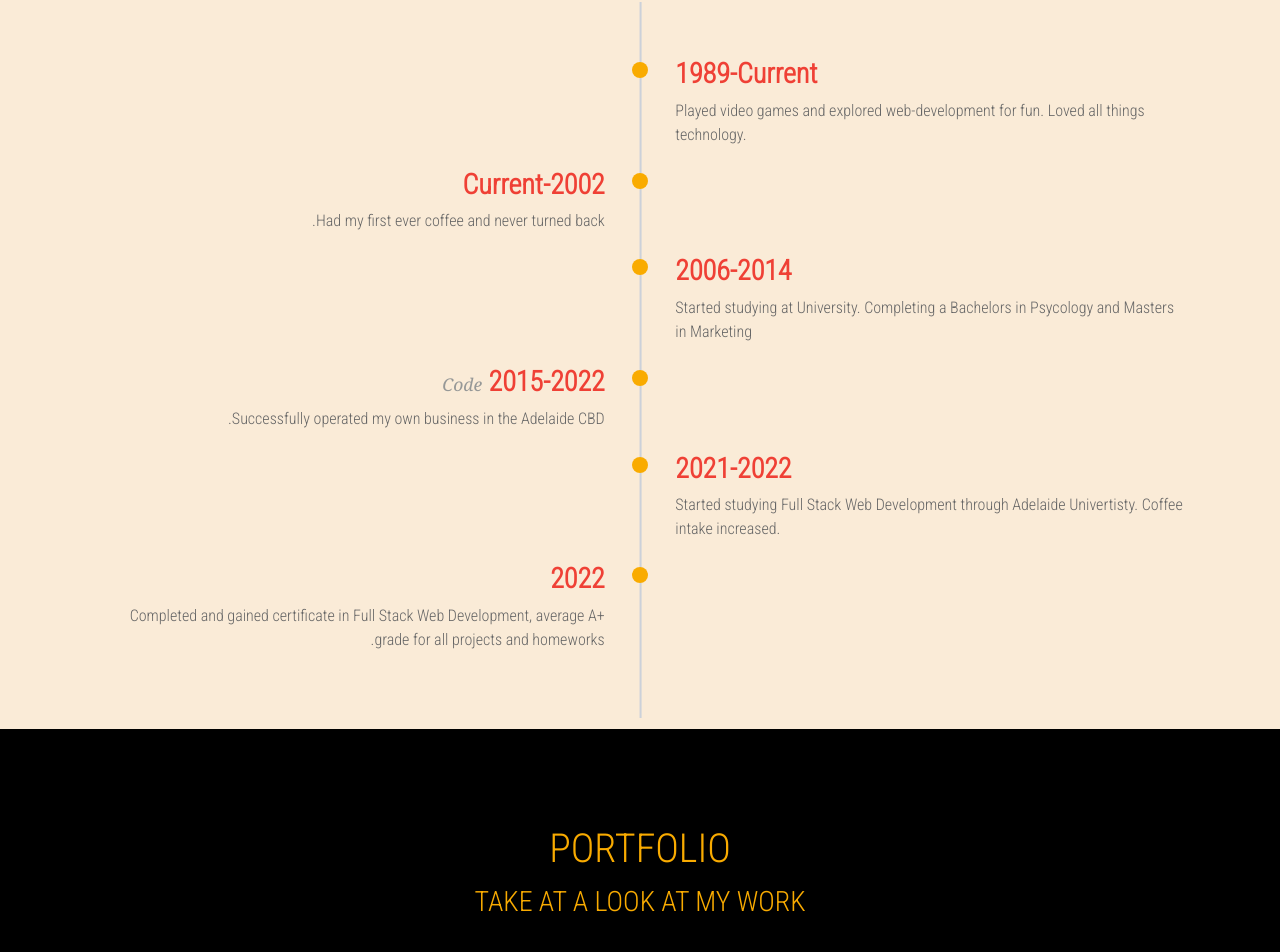
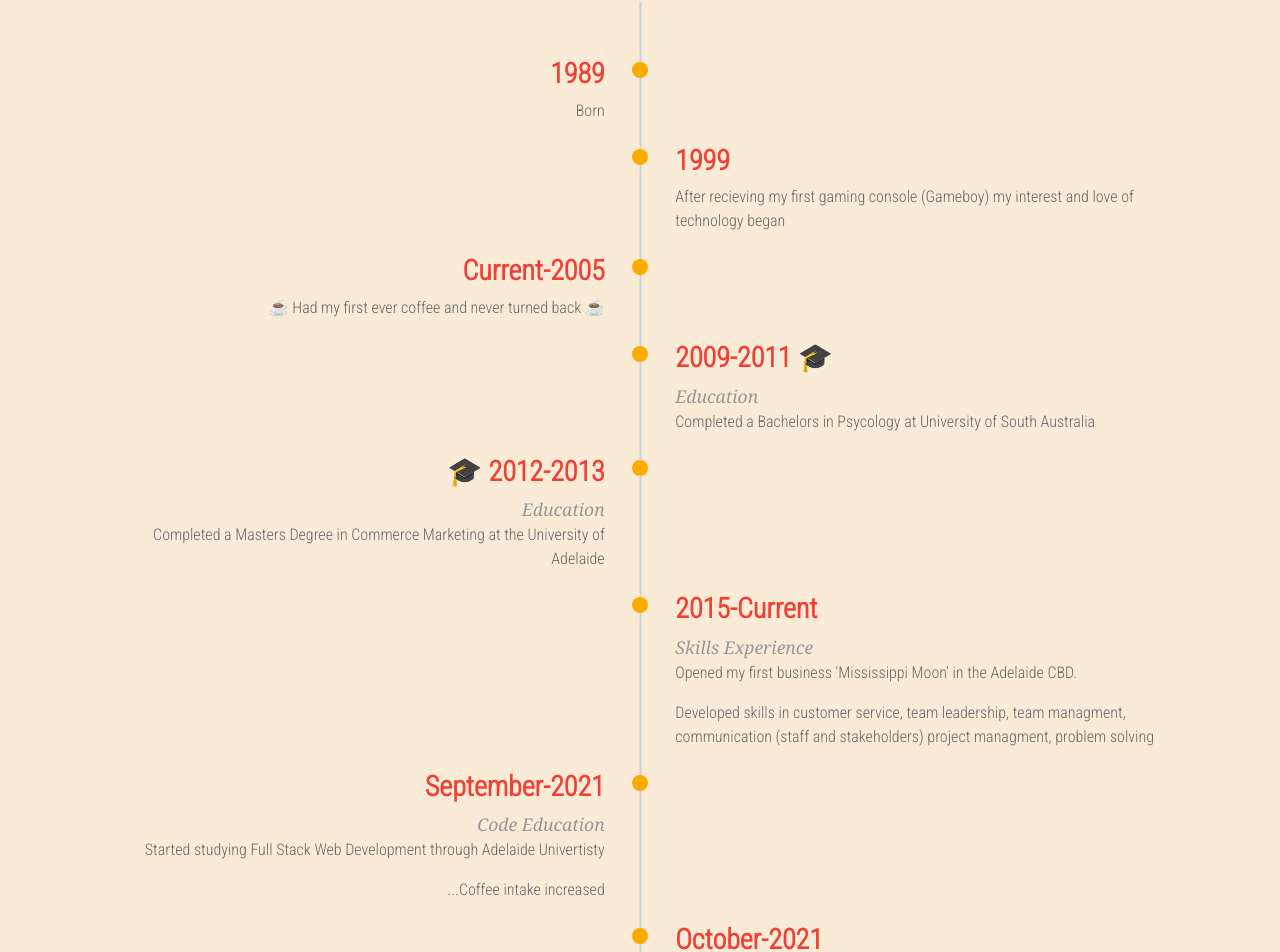
Before and after one commit to mjhwest/react-portfolio, a React (Create React App) app: page / in a window 1280 px wide. Shown: the part 1513-2465 px from the top of the page. Built offline with nearby package versions, Linux system fonts and the light colour scheme.

Commit message:
added more exp

```diff
--- a/src/components/Experience.js
+++ b/src/components/Experience.js
@@ -6,51 +6,90 @@ function Experience() {
       <h1> experience </h1>
       </div>
       <div className="container experience-wrapper">
+      <div className="timeline-block timeline-block-left">
+          <div className="marker"> </div>
+              <div className="timeline-content">
+                  <h3> 1989 </h3>
+                  <p>Born  </p>
+              </div>
+          </div>
       <div className="timeline-block timeline-block-right">
           <div className="marker"> </div>
               <div className="timeline-content">
-                  <h3> 1989-Current </h3>
-                  <p> Played video games and explored web-development for fun. Loved all things technology.  </p>
+                  <h3> 1999 </h3>
+                  <p> After recieving my first gaming console (Gameboy) my interest and love of technology began </p>
               </div>
           </div>
           {/* */}
           <div className="timeline-block timeline-block-left">
           <div className="marker"> </div>
               <div className="timeline-content">
-                  <h3> 2002-Current </h3>
-                  <p> Had my first ever coffee and never turned back.  </p>
+                  <h3> 2005-Current </h3>
+                  <p> &#9749; Had my first ever coffee and never turned back &#9749;  </p>
               </div>
           </div>
           {/* */}
           <div className="timeline-block timeline-block-right">
           <div className="marker"> </div>
               <div className="timeline-content">
-              <h3> 2006-2014  </h3>
-                  <p> Started studying at University. Completing a Bachelors in Psycology and Masters in Marketing</p>
+              <h3> 2009-2011
+&#127891; </h3><em className="text-muted"> Education </em>
+                  <p>  Completed a Bachelors in Psycology at University of South Australia</p>
               </div>
           </div>
            {/* */}
           <div className="timeline-block timeline-block-left">
           <div className="marker"> </div>
               <div className="timeline-content">
-                  <h3> 2015-2022 <em className="text-muted"> Code </em> </h3>
-                  <p> Successfully operated my own business in the Adelaide CBD.  </p>
+                  <h3> 2012-2013
+&#127891; </h3> <em className="text-muted"> Education </em>
+                  <p> Completed a Masters Degree in Commerce Marketing at the University of Adelaide</p>
               </div>
           </div>
            {/* */}
            <div className="timeline-block timeline-block-right">
           <div className="marker"> </div>
               <div className="timeline-content">
-                  <h3> 2021-2022 </h3>
-                  <p> Started studying Full Stack Web Development through Adelaide Univertisty. Coffee intake increased.</p>
+                  <h3> 2015-Current </h3>
+                  <em className="text-muted"> Skills Experience  </em>
+                  <p> Opened my first business 'Mississippi Moon' in the Adelaide CBD. </p>
+                  <p> Developed skills in customer service, team leadership, team managment, communication (staff and stakeholders) project managment, problem solving  </p>
+              </div>
+          </div>
+                     {/* */}
+           <div className="timeline-block timeline-block-left">
+          <div className="marker"> </div>
+              <div className="timeline-content">
+                  <h3> September-2021  </h3> <em className="text-muted"> Code Education  </em>
+                  <p> Started studying Full Stack Web Development through Adelaide Univertisty</p>
+                  <p> Coffee intake increased...</p>
               </div>
           </div>
            {/* */}
-           <div className="timeline-block timeline-block-left">
+           <div className="timeline-block timeline-block-right">
           <div className="marker"> </div>
               <div className="timeline-content">
-                  <h3> 2022 </h3>
-                  <p> Completed and gained certificate in Full Stack Web Development, average A+ grade for all projects and homeworks.  </p>
+                  <h3> October-2021</h3>
+                  <em className="text-muted"> Code Education  </em>
+                  <p> Completed first major project for Coding Bootcamp "Instant Crypto". Project had to feature two server-side API's, use client-side storage to store persistent data, be responsive and accept and respond to user input  </p>
+              </div>
+          </div>
+                    {/* */}
+          <div className="timeline-block timeline-block-left">
+          <div className="marker"> </div>
+              <div className="timeline-content">
+                  <h3> December-2021  </h3> <em className="text-muted"> Code Education  </em>
+                  <p> Completed second major project for Coding Bootcamp "Career Headstart" Project used Node.js and Express.js to create RESTful API, Handlebars.js as a template engine,  MySQL and the sequelize ORM for the database, have both GET and Post routes
+                      for retrieving and adding new data, protect API keys and sensitive information with enviromental variable and include authentication
+                  </p>
+              </div>
+          </div>
+           <div className="timeline-block timeline-block-right">
+          <div className="marker"> </div>
+              <div className="timeline-content">
+                  <h3> Feburary-2022</h3>
+                  <em className="text-muted"> Code Education  </em>
+                  <p> Completed and gained certificate in Full Stack Web Development from Adelaide University, averaging A+ grade for all projects and homeworks </p>
               </div>
           </div>
       </div>
```
